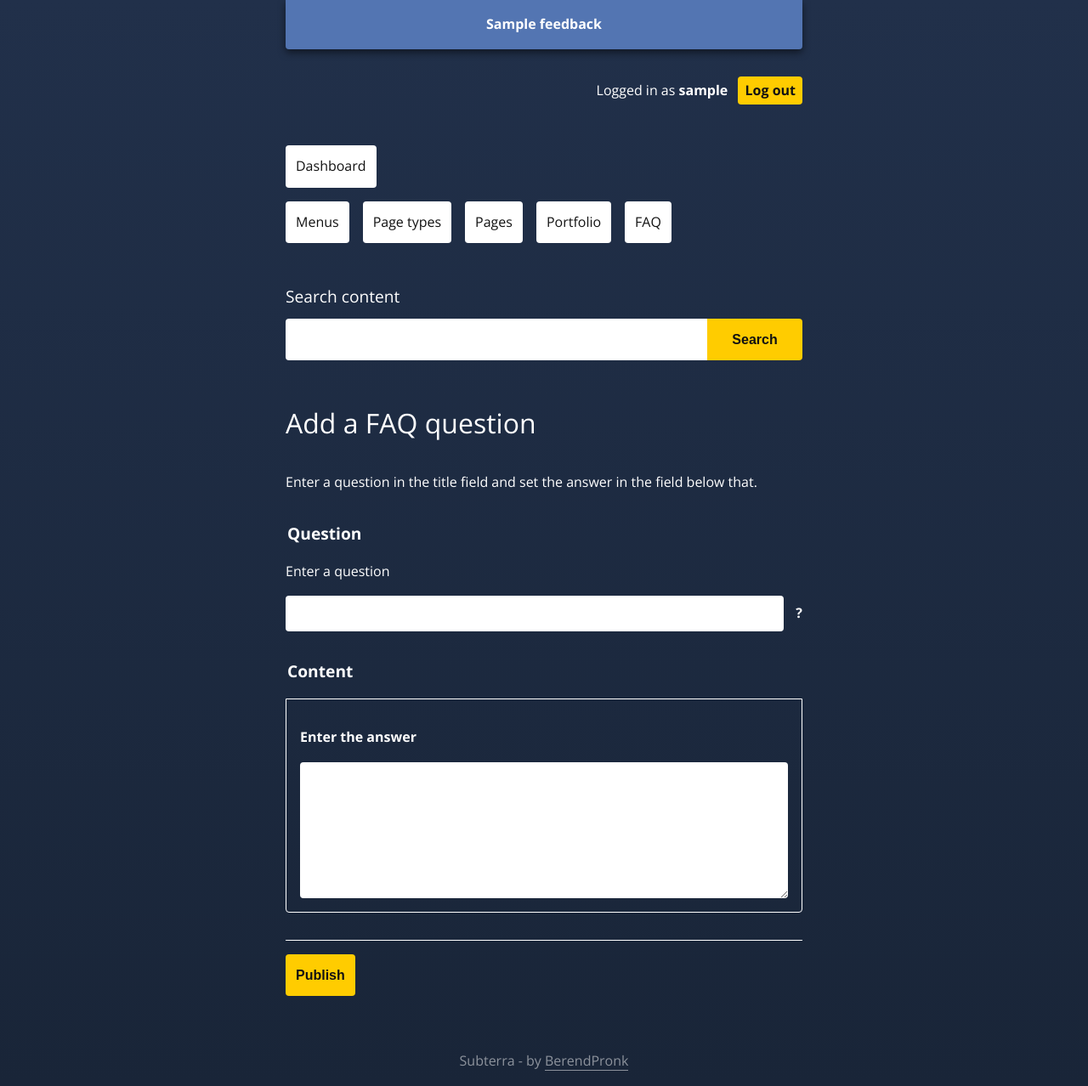
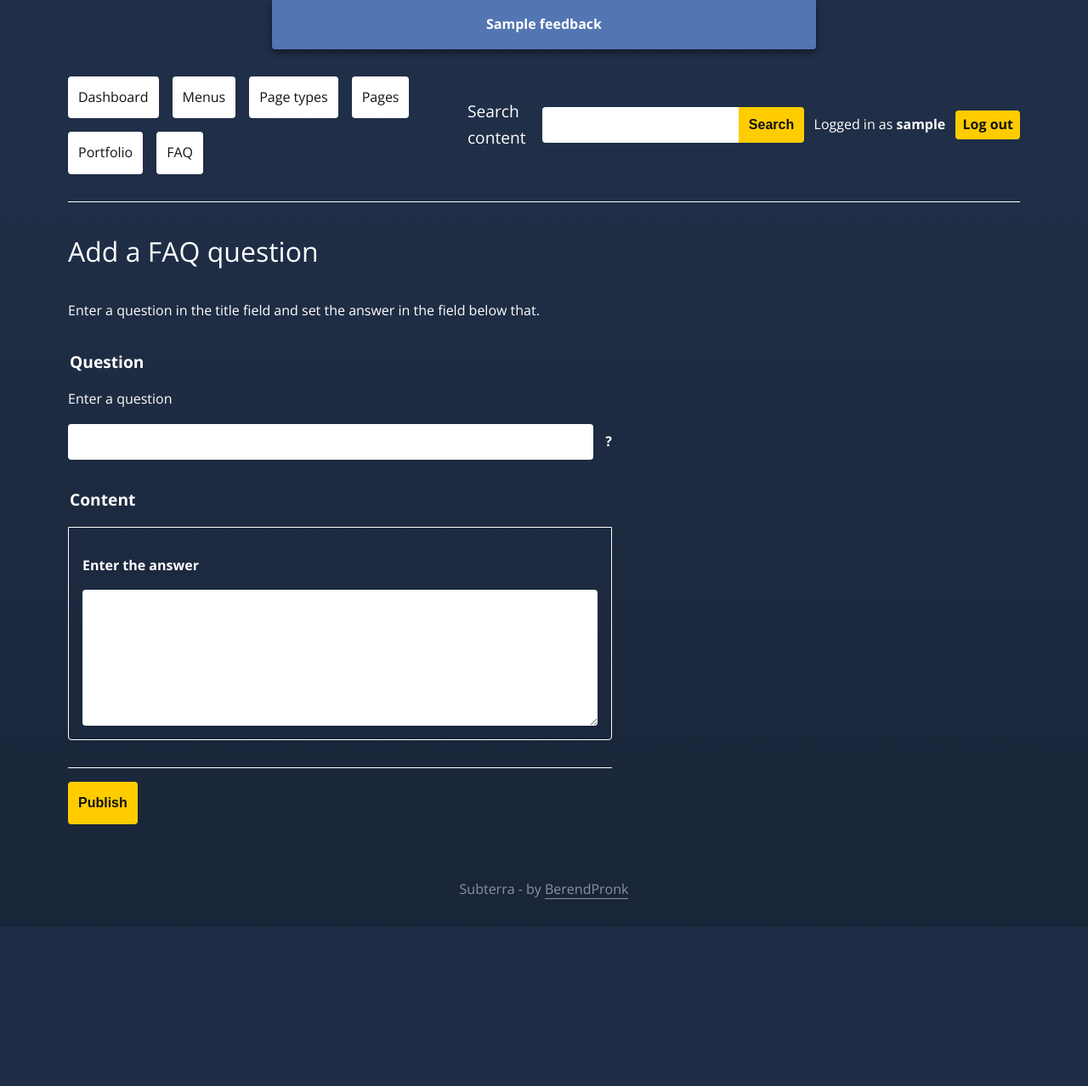
Before and after one commit to BerendPronk/minor-touch-cmd, a Node project: template subterra/views/faq/add.ejs in a window 1280 px wide. Shown: the whole page at 85% size. After the commit the page ends 1091 px from the top, so only its background shows below. Run offline with Node 20 templates, Linux system fonts and the light colour scheme; the template is opened without the code that fills it: most values are stand-ins (such as "Sample title", 1, 10 or a date in 2020).

Commit message:
Add responsive subterra styling

```diff
--- a/subterra/assets/style/style.css
+++ b/subterra/assets/style/style.css
@@ -17,8 +17,8 @@
 
 /* General styles */
 body {
-  width: 100vw;
-  max-width: 40em;
+  width: 100%;
+  /*max-width: 40em;*/
   min-height: 100vh;
   overflow-x: hidden;
   margin: 0 auto;
@@ -38,6 +38,11 @@ body {
 }
 body.feedback-active {
   padding-top: 0;
+}
+@media (min-width: 50em) {
+  body {
+    padding: 2em 5em;
+  }
 }
 
 hgroup > * {
@@ -84,6 +89,13 @@ li {
 }
 
 /* Form styles */
+form {
+  max-width: 40em;
+}
+@media (min-width: 50em) {
+
+}
+
 fieldset {
   margin-left: 0;
   margin-right: 0;
@@ -222,6 +234,8 @@ button[data-action*="edit"] {
 /* Feedback styles */
 p[data-type="feedback"] {
   width: 100%;
+  max-width: 40em;
+  margin: 0 auto;
   margin-bottom: 1rem;
   padding: 1em;
   font-weight: 700;
@@ -249,7 +263,14 @@ header {
 }
 @media (min-width: 50em) {
   header {
-    border: none;
+    margin-top: 0;
+    flex-direction: row;
+    justify-content: space-between;
+    align-items: center;
+  }
+
+  header > * {
+    margin-top: 0;
   }
 }
 
@@ -258,7 +279,13 @@ header * > * {
 }
 
 header p[data-type="user"] {
-  align-self: flex-end;
+  text-align: right;
+}
+@media (min-width: 50em) {
+  header p[data-type="user"] {
+    order: 2;
+    width: 20em;
+  }
 }
 
 header p[data-type="user"] span {
@@ -274,6 +301,12 @@ header p[data-type="user"] .button {
 /* Header navigation styles */
 header nav {
   margin-top: 2rem;
+}
+@media (min-width: 50em) {
+  header nav {
+    max-width: 50%;
+    margin-top: 0;
+  }
 }
 
 header nav ul {
@@ -298,6 +331,11 @@ header nav li:hover {
   color: #fff;
   background-color: #5375b2;
 }
+@media (min-width: 50em) {
+  header nav li:first-of-type {
+    margin-right: 1rem;
+  }
+}
 
 header nav li[data-active="true"] {
   box-shadow: inset 0 0 0 .25rem var(--theme-color);
@@ -317,6 +355,13 @@ header form {
   flex-wrap: wrap;
   flex: 1;
 }
+@media (min-width: 50em) {
+  header form {
+    flex-wrap: nowrap;
+    flex: initial;
+    align-items: center;
+  }
+}
 
 header form label {
   width: 100%;
@@ -324,20 +369,33 @@ header form label {
   margin-bottom: .5em;
   font-size: 1.2em;
 }
+@media (min-width: 50em) {
+  header form label {
+    margin-bottom: 0;
+    margin-right: 1em;
+  }
+}
 
 header form input[type="search"] {
   width: calc(100% - 7em);
   margin-top: 0;
   border-radius: .25rem 0 0 .25rem;
 }
+@media (min-width: 50em) {
+  header form input[type="search"] {
+    width: initial;
+  }
+}
 
 header form input[type="submit"] {
   flex: 1;
   margin: 0;
-  font-weight: 700;
   border-radius: 0 .25rem .25rem 0;
-  border: none;
-  background-color: var(--theme-color);
+}
+@media (min-width: 50em) {
+  header form input[type="submit"] {
+    line-height: initial;
+  }
 }
 
 /* General list styles */
```
Also changed, not shown: other parts of subterra/assets/style/style.css (+30 -2 lines).
